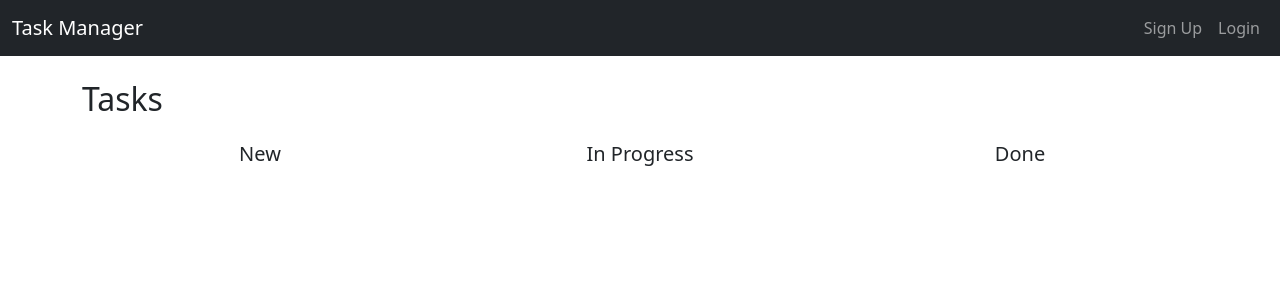
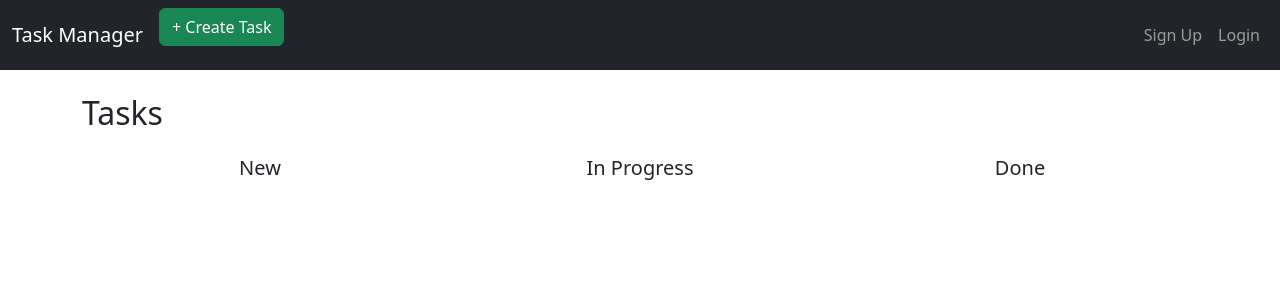
Before and after one commit to d-stegantsev/py-task-manager, a Django app: page / in a window 1280 px wide. Shown: the top 300 px of the page. Run offline with Django 5.2, Linux system fonts and the light colour scheme; data that the repository does not hold is empty.

Commit message:
add Create/Edit task

```diff
--- a/manager/urls.py
+++ b/manager/urls.py
@@ -3,8 +3,8 @@ from manager.views import (
     TaskListView,
     # MyTaskListView,
     TaskDetailView,
-    # TaskCreateView,
-    # TaskUpdateView,
+    TaskCreateView,
+    TaskUpdateView,
     # TaskDeleteView,
 )
 
@@ -13,8 +13,8 @@ urlpatterns = [
     path("", TaskListView.as_view(), name="task-list"),
     # path("my/", MyTaskListView.as_view(), name="my-tasks"),
     path("<int:pk>/", TaskDetailView.as_view(), name="task-detail"),
-    # path("create/", TaskCreateView.as_view(), name="task-create"),
-    # path("<int:pk>/update/", TaskUpdateView.as_view(), name="task-update"),
+    path("create/", TaskCreateView.as_view(), name="task-create"),
+    path("<int:pk>/update/", TaskUpdateView.as_view(), name="task-update"),
     # path("<int:pk>/delete/", TaskDeleteView.as_view(), name="task-delete"),
 ]
 
--- a/manager/views.py
+++ b/manager/views.py
@@ -1,10 +1,10 @@
 from django.contrib.auth import login
 from django.contrib.auth.forms import UserCreationForm
 from django.urls import reverse, reverse_lazy
-from django.views.generic import ListView, DetailView, CreateView
+from django.views.generic import ListView, DetailView, CreateView, UpdateView
 from django.views.generic.edit import FormMixin
 
-from manager.forms import CommentForm
+from manager.forms import CommentForm, TaskForm
 from manager.models import Task, Comment, Worker
 
 
@@ -55,6 +55,31 @@ class TaskDetailView(FormMixin, DetailView):
             return self.form_invalid(form)
 
 
+class TaskCreateView(CreateView):
+    model = Task
+    form_class = TaskForm
+    template_name = "manager/task_form.html"
+    success_url = reverse_lazy("manager:task-list")
+
+    def form_valid(self, form):
+        form.instance.created_by = self.request.user
+
+        type_name = form.cleaned_data["task_type"].name
+        prefix = "".join(word[0] for word in type_name.split()).upper()
+
+        count = Task.objects.filter(task_type=form.cleaned_data["task_type"]).count() + 1
+        form.instance.number = f"{prefix}-{count:03d}"
+
+        return super().form_valid(form)
+
+
+class TaskUpdateView(UpdateView):
+    model = Task
+    form_class = TaskForm
+    template_name = "manager/task_form.html"
+    success_url = reverse_lazy("manager:task-list")
+
+
 class SignUpView(CreateView):
     model = Worker
     form_class = UserCreationForm
--- a/templates/base.html
+++ b/templates/base.html
@@ -9,7 +9,7 @@
 <nav class="navbar navbar-expand-lg navbar-dark bg-dark mb-4">
   <div class="container-fluid">
     <a class="navbar-brand" href="{% url 'manager:task-list' %}">Task Manager</a>
-
+    <a href="{% url 'manager:task-create' %}" class="btn btn-success mb-3">+ Create Task</a>
     <div class="collapse navbar-collapse">
       <ul class="navbar-nav ms-auto align-items-center">
         {% if user.is_authenticated %}
--- a/templates/manager/task_detail.html
+++ b/templates/manager/task_detail.html
@@ -1,6 +1,7 @@
 {% extends "base.html" %}
 
 {% block content %}
+  <a href="{% url 'manager:task-update' task.id %}" class="btn btn-outline-warning mt-3">Edit Task</a>
   <h2>{{ task.name }}</h2>
 
   <p><strong>Status:</strong> {{ task.get_status_display }}</p>
```
Also changed, not shown: manager/forms.py (+25 -0 lines), templates/manager/task_form.html (added, +17 -0 lines).
